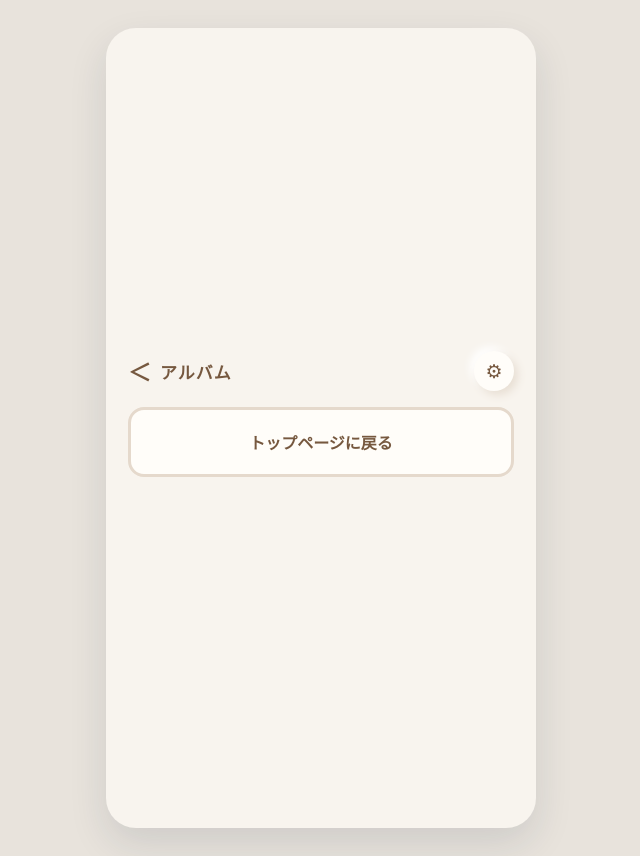
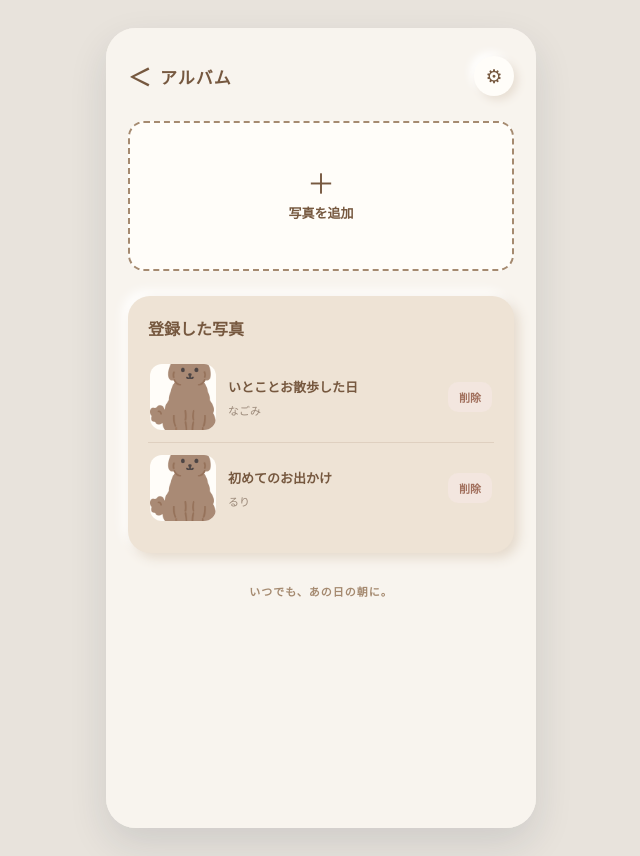
Before and after one commit to ayato-h/2026_DogLight, a plain HTML site: page pages/album.html in a window 1280 px wide. Shown: the whole page, without its empty margins (319-959 px from the left). Drawn offline with Linux system fonts and the light colour scheme.

Commit message:
album.htmlを更新

```diff
--- a/css/album.css
+++ b/css/album.css
@@ -0,0 +1,157 @@
+
+/* =========================
+   アルバム画面
+========================= */
+
+/* 写真追加エリア */
+
+.album-add-section {
+    width: 100%;
+}
+
+.album-add-button {
+    width: 100%;
+    min-height: 150px;
+
+    display: flex;
+    flex-direction: column;
+    align-items: center;
+    justify-content: center;
+    gap: 5px;
+
+    border: 2px dashed var(--brown-light);
+    border-radius: 16px;
+
+    background: var(--surface);
+    color: var(--brown);
+
+    font-size: 13px;
+    font-weight: 600;
+
+    cursor: pointer;
+    transition: 0.2s;
+}
+
+.album-add-button:hover {
+    background: var(--brown-soft);
+}
+
+.album-add-icon {
+    font-size: 28px;
+    font-weight: 300;
+    line-height: 1;
+}
+
+
+/* 登録済み写真一覧 */
+
+.album-list-section {
+    width: 100%;
+    padding: 20px;
+
+    border-radius: 22px;
+    background: var(--brown-soft);
+
+    box-shadow:
+        5px 5px 12px #e5dacc,
+        -5px -5px 12px #ffffff;
+}
+
+.album-list-section h2 {
+    margin: 0 0 12px;
+    color: var(--brown);
+    font-size: 16px;
+    font-weight: 700;
+}
+
+.album-list {
+    display: flex;
+    flex-direction: column;
+}
+
+
+/* 写真1件分 */
+
+.album-item {
+    width: 100%;
+    min-height: 90px;
+
+    display: flex;
+    align-items: center;
+    gap: 12px;
+
+    padding: 12px 2px;
+
+    border-bottom: 1px solid #dfd0c0;
+}
+
+.album-item:last-child {
+    border-bottom: none;
+}
+
+
+/* 写真 */
+
+.album-photo {
+    width: 66px;
+    height: 66px;
+
+    flex-shrink: 0;
+
+    object-fit: cover;
+    border-radius: 12px;
+
+    background: var(--surface);
+}
+
+
+/* 写真の説明 */
+
+.album-description {
+    flex: 1;
+    min-width: 0;
+
+    display: flex;
+    flex-direction: column;
+    gap: 6px;
+}
+
+.album-caption {
+    color: var(--brown);
+    font-size: 13px;
+    font-weight: 600;
+
+    overflow: hidden;
+    text-overflow: ellipsis;
+    white-space: nowrap;
+}
+
+.album-dog-name {
+    color: var(--muted);
+    font-size: 11px;
+}
+
+
+/* 削除ボタン */
+
+.album-delete-button {
+    flex-shrink: 0;
+
+    padding: 7px 11px;
+
+    border: none;
+    border-radius: 10px;
+
+    background: #f3e6df;
+    color: #a16f5c;
+
+    font-size: 11px;
+    font-weight: 600;
+
+    cursor: pointer;
+    transition: 0.2s;
+}
+
+.album-delete-button:hover {
+    background: #e5d5c4;
+}
--- a/pages/album.html
+++ b/pages/album.html
@@ -12,7 +12,7 @@
 
 <body>
     <div class="app-shell">
-        <main id="main-content" class="screen screen--auth">
+        <main id="main-content" class="screen screen--home">
             <header class="home-header">
                 <div class="logo">
                     <span class="logo-icon"><a href="../index.html">＜</a></span>
@@ -20,9 +20,58 @@
                 </div>
                 <a href="settings.html" class="settings-button">⚙</a>
             </header>
-            <nav class="menu-nav">
-                <a href="../index.html">トップページに戻る</a>
-            </nav>
+            <section class="album-add-section">
+                <label for="photo-input" class="album-add-button">
+                    <span class="album-add-icon">＋</span>
+                    <span>写真を追加</span>
+                </label>
+                <input type="file" id="photo-input" accept="image/*" multiple hidden>
+            </section>
+
+            <!-- 登録済み写真 -->
+            <section class="album-list-section">
+                <h2>登録した写真</h2>
+
+                <div class="album-list" id="album-list">
+
+                    <!-- 写真1 -->
+                    <article class="album-item">
+                        <img src="../images/dog.png" alt="なごみの写真" class="album-photo">
+
+                        <div class="album-description">
+                            <span class="album-caption">
+                                いとことお散歩した日
+                            </span>
+                            <span class="album-dog-name">なごみ</span>
+                        </div>
+
+                        <button type="button" class="album-delete-button" aria-label="写真を削除">
+                            削除
+                        </button>
+                    </article>
+
+                    <!-- 写真2 -->
+                    <article class="album-item">
+                        <img src="../images/dog.png" alt="るりの写真" class="album-photo">
+
+                        <div class="album-description">
+                            <span class="album-caption">
+                                初めてのお出かけ
+                            </span>
+                            <span class="album-dog-name">るり</span>
+                        </div>
+
+                        <button type="button" class="album-delete-button" aria-label="写真を削除">
+                            削除
+                        </button>
+                    </article>
+
+                </div>
+            </section>
+
+            <footer class="home-footer">
+                いつでも、あの日の朝に。
+            </footer>
         </main>
     </div>
 </body>
```
Also changed, not shown: pages/voice.html (+1 -1 lines).
